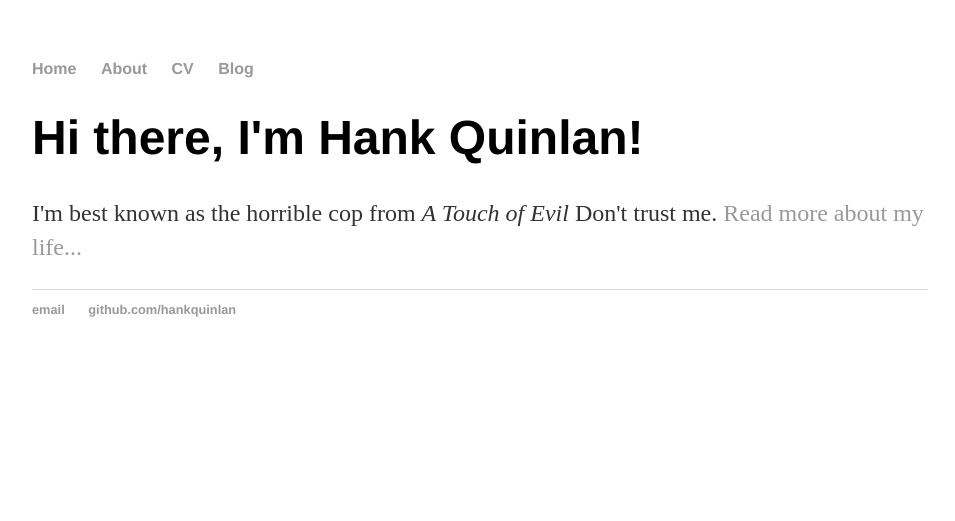
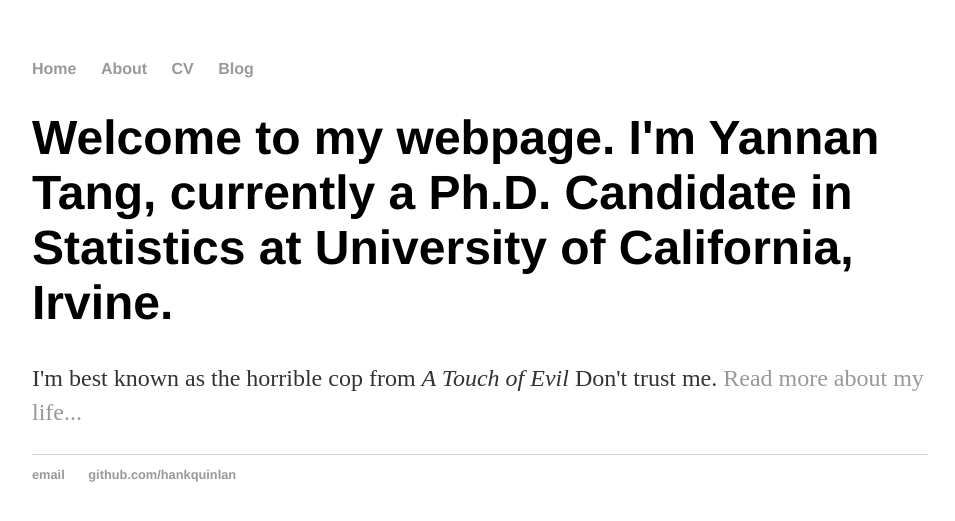
Before and after one commit to YannanTang/YannanTang.github.io, a Jekyll site: the page built from index.html, in a window 1280 px wide. Shown: the top 521 px of the page, without its empty margins (160-1115 px from the left). Built offline with Jekyll 4.4.1, drawn with Linux system fonts in a browser that asks for light colours.

Commit message:
Update index.html

```diff
--- a/index.html
+++ b/index.html
@@ -1,8 +1,8 @@
 ---
 layout: default
-title: Hank Quinlan, Horrible Cop
+title: Yannan Tang, Ph.D. Candidate in Statistics
 ---
 <div class="blurb">
-	<h1>Hi there, I'm Hank Quinlan!</h1>
+	<h1>Welcome to my webpage. I'm Yannan Tang, currently a Ph.D. Candidate in Statistics at University of California, Irvine. </h1>
 	<p>I'm best known as the horrible cop from <em>A Touch of Evil</em> Don't trust me. <a href="/about">Read more about my life...</a></p>
 </div><!-- /.blurb -->
```
